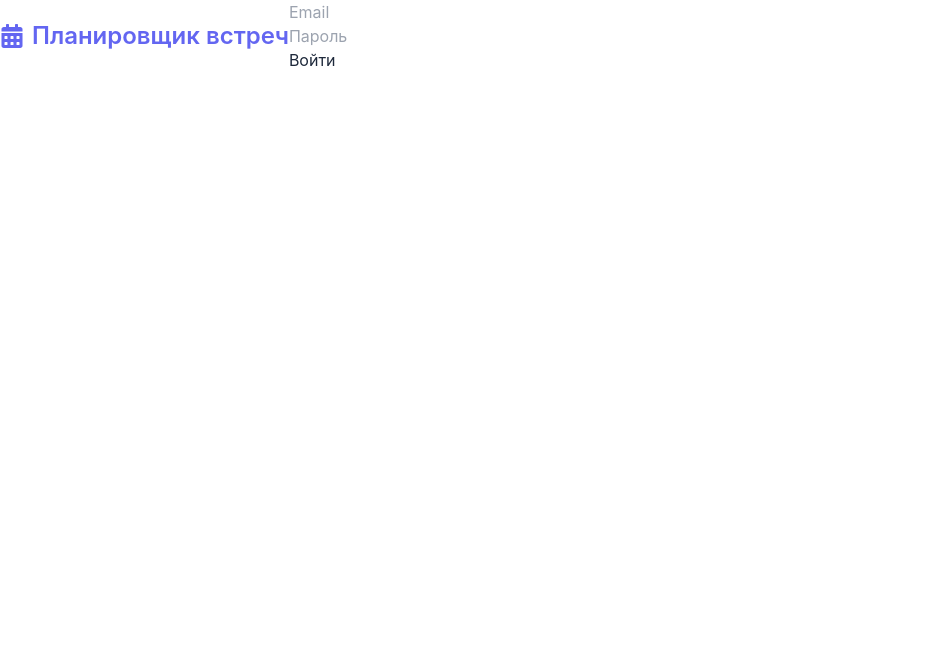
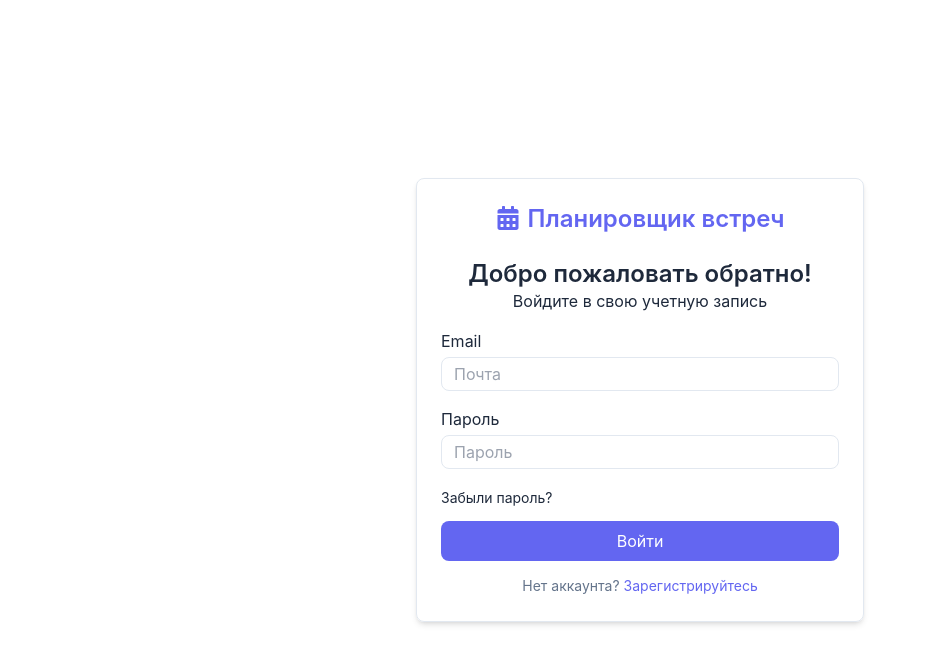
Before and after one commit to AlexeyKomarov99/MeetingPlanner, a Next.js app in the folder frontend/: page /auth/login in a window 1280 px wide. Shown: the top 664 px of the page, without its empty margins (0-926 px from the left). Built offline with nearby package versions, Linux system fonts and the light colour scheme.

Commit message:
Написание стилей компонентам RegisterForm и LoginForm

```diff
--- a/frontend/app/auth/login/page.js
+++ b/frontend/app/auth/login/page.js
@@ -5,61 +5,20 @@ import LoginForm from '../../../components/forms/LoginForm'
 
 const page = () => {
 
-  // add location
   return (
-    <div className='flex'>
-      <Logo />
-      <LoginForm />
+    <div className='min-h-screen flex justify-center items-center'>
+      <div className='w-full max-w-md p-6 border border-[var(--border-light)] rounded-lg shadow-md'>
+        <div className='flex justify-center mb-6'>
+          <Logo />
+        </div>
+        <div className='text-center mb-4'>
+          <h4>Добро пожаловать обратно!</h4>
+          <span>Войдите в свою учетную запись</span>
+        </div>
+        <LoginForm />
+      </div>
     </div>
   )
 }
 
 export default page
-
-
-
-
-
-// components/forms/LoginForm.js
-// 'use client';
-// import { useForm } from 'react-hook-form';
-// import { zodResolver } from '@hookform/resolvers/zod';
-// import { loginSchema } from '../../lib/validation';
-
-// export default function LoginForm() {
-//   const { register, handleSubmit, formState: { errors } } = useForm({
-//     resolver: zodResolver(loginSchema)
-//   });
-
-//   const onSubmit = async (data) => {
-//     console.log('Login data:', data);
-//     // TODO: API call
-//   };
-
-//   return (
-//     <form onSubmit={handleSubmit(onSubmit)} className="space-y-4">
-//       <div>
-//         <input
-//           {...register('email')}
-//           placeholder="Email"
-//           className="w-full p-3 border border-[var(--border-light)] rounded-lg"
-//         />
-//         {errors.email && <p className="text-red-500 text-sm">{errors.email.message}</p>}
-//       </div>
-
-//       <div>
-//         <input
-//           type="password"
-//           {...register('password')}
-//           placeholder="Пароль"
-//           className="w-full p-3 border border-[var(--border-light)] rounded-lg"
-//         />
-//         {errors.password && <p className="text-red-500 text-sm">{errors.password.message}</p>}
-//       </div>
-
-//       <button type="submit" className="w-full bg-[var(--bg-accent)] text-white p-3 rounded-lg">
-//         Войти
-//       </button>
-//     </form>
-//   );
-// }
--- a/frontend/app/global.css
+++ b/frontend/app/global.css
@@ -6,9 +6,10 @@
     box-sizing: border-box;
     padding: 0;
     margin: 0;
-    outline: 0;
+    /* outline: 0; */
     list-style-type: none;
     text-decoration: none;
+    user-select: none;
 }
 
 :root {
@@ -99,7 +100,17 @@
   color: var(--bg-primary);
 }
 
-/* Отлично! Как мне теперь при наведении мыши сделать так, чтобы у меня кнопка приобретала фон акцентного цвета, а текст белого? */
+.btn-accent-color {
+  padding: 8px 16px;
+  border-radius: 8px;
+  background-color: var(--bg-accent);
+  color: var(--bg-primary);
+  transition: color 0.2s ease, background-color 0.2s ease, filter 0.2s ease;
+  cursor: pointer;
+}
+.btn-accent-color:hover {
+  filter: brightness(1.1);
+}
 
 @layer base {
   body {
@@ -132,9 +143,9 @@
     transition: color 0.2s ease;
   }
 
-  a:hover {
+  /* a:hover {
     color: var(--accent-purple);
-  }
+  } */
 
   /* Кнопки базовые */
   button {
--- a/frontend/components/forms/LoginForm.js
+++ b/frontend/components/forms/LoginForm.js
@@ -3,6 +3,7 @@ import React from 'react'
 import { useForm } from 'react-hook-form';
 import { zodResolver } from '@hookform/resolvers/zod';
 import { loginSchema } from '../../lib/validation';
+import Link from 'next/link';
 
 const LoginForm = () => {
     const { register, handleSubmit, formState: { errors } } = useForm({
@@ -15,32 +16,58 @@ const LoginForm = () => {
     };
 
     return (
-        <form onSubmit={handleSubmit(onSubmit)}>
-            <div>
+        <form
+            onSubmit={handleSubmit(onSubmit)}
+        >
+            <div className='space-y-3'>
+                <div className='flex flex-col'>
+                    <label className='block text-[var(--text-primary)] mb-1'>Email</label>
                     <input
                         {...register('email')}
-                    placeholder='Email'
-                    className=''
+                        placeholder='Почта'
+                        className='w-full px-3 py-1 border border-[var(--border-light)] rounded-lg mb-1 hover:border-[var(--text-accent)!important] transition-colors duration-200 focus:border-[var(--text-accent)!important] focus:outline-none cursor-pointer'
                     />
-                {errors.email && <span>{errors.email.message}</span>}
+                    {errors.email && <span className='text-sm text-red-500'>{errors.email.message}</span>}
                 </div>
 
-            <div>
+                <div className='flex flex-col'>
+                    <label className='block text-[var(--text-primary)] mb-1'>Пароль</label>
                     <input
                         type='password'
                         {...register('password')}
                         placeholder="Пароль"
-                    className=''
+                        className='w-full px-3 py-1 border border-[var(--border-light)] rounded-lg mb-1 hover:border-[var(--text-accent)!important] transition-colors duration-200 focus:border-[var(--text-accent)!important] focus:outline-none cursor-pointer'
                     />
-                {errors.password && <span>{errors.password.message}</span>}
+                    {errors.password && <span className='text-sm text-red-500'>{errors.password.message}</span>}
+                </div>
+
+                <div className='text-left mt-2'>
+                    <Link
+                        href='/auth/forgot-password'
+                        className='text-[var(--text-primary)] text-sm hover:text-[var(--text-accent)]'
+                    >
+                        Забыли пароль?
+                    </Link>
                 </div>
 
                 <button
                     type='submit'
-                className=''
+                    className='btn-accent-color w-full'
                 >
                     Войти
                 </button>
+
+                <div className='text-center mt-4'>
+                    <span className='text-[var(--text-secondary)] text-sm'>
+                        Нет аккаунта?{' '}
+                        <Link href='/auth/register' className='text-[var(--text-accent)]'>
+                            Зарегистрируйтесь
+                        </Link>
+                    </span>
+                </div>
+
+            </div>
+
         </form>
     )
 }
--- a/frontend/components/forms/RegisterForm.js
+++ b/frontend/components/forms/RegisterForm.js
@@ -0,0 +1,101 @@
+'use client'
+import React from 'react'
+import { useForm } from 'react-hook-form';
+import { zodResolver } from '@hookform/resolvers/zod';
+import { registerSchema } from '../../lib/validation';
+import Link from 'next/link';
+
+function RegisterForm() {
+    const { register, handleSubmit, formState: { errors } } = useForm({
+        resolver: zodResolver(registerSchema)
+    });
+
+    const onSubmit = async (data) => {
+        console.log('Registr data:', data);
+        // TODO: API call
+    };
+
+    return (
+        <form onSubmit={handleSubmit(onSubmit)}>
+            <div className='space-y-3'>
+
+                {/* Имя и фамилия */}
+                <div className='grid grid-cols-2 gap-3'>
+                    <div className='flex flex-col'>
+                        <label className='block text-[var(--text-primary)] mb-1'>Имя</label>
+                        <input
+                            {...register('name')}
+                            placeholder='Имя'
+                            className='w-full px-3 py-1 border border-[var(--border-light)] rounded-lg mb-1 hover:border-[var(--text-accent)!important] transition-colors duration-200 focus:border-[var(--text-accent)!important] focus:outline-none cursor-pointer'
+                        />
+                        {errors.name && <span className='text-sm text-red-500'>{errors.name.message}</span>}
+                    </div>
+
+                    <div className='flex flex-col'>
+                        <label className='block text-[var(--text-primary)] mb-1'>Фамилия</label>
+                        <input
+                            {...register('surname')}
+                            placeholder='Фамилия'
+                            className='w-full px-3 py-1 border border-[var(--border-light)] rounded-lg mb-1 hover:border-[var(--text-accent)!important] transition-colors duration-200 focus:border-[var(--text-accent)!important] focus:outline-none cursor-pointer'
+                        />
+                        {errors.surname && <span className='text-sm text-red-500'>{errors.surname.message}</span>}
+                    </div>
+                </div>
+
+                {/* Email */}
+                <div className='flex flex-col'>
+                    <label className='block text-[var(--text-primary)] mb-1'>Email</label>
+                    <input
+                        {...register('email')}
+                        placeholder='Email'
+                        className='w-full px-3 py-1 border border-[var(--border-light)] rounded-lg mb-1 hover:border-[var(--text-accent)!important] transition-colors duration-200 focus:border-[var(--text-accent)!important] focus:outline-none cursor-pointer'
+                    />
+                    {errors.email && <span className='text-sm text-red-500'>{errors.email.message}</span>}
+                </div>
+
+                {/* Password */}
+                <div className='flex flex-col'>
+                    <label className='block text-[var(--text-primary)] mb-1'>Пароль</label>
+                    <input
+                        type='password'
+                        {...register('password')}
+                        placeholder="Пароль"
+                        className='w-full px-3 py-1 border border-[var(--border-light)] rounded-lg mb-1 hover:border-[var(--text-accent)!important] transition-colors duration-200 focus:border-[var(--text-accent)!important] focus:outline-none cursor-pointer'
+                    />
+                    {errors.password && <span className='text-sm text-red-500'>{errors.password.message}</span>}
+                </div>
+
+                {/* Confirm password */}
+                <div className='flex flex-col'>
+                    <label className='block text-[var(--text-primary)] mb-1'>Подтвердите пароль</label>
+                    <input
+                        type='password'
+                        {...register('confirmPassword')}
+                        placeholder="Повторите пароль"
+                        className='w-full px-3 py-1 border border-[var(--border-light)] rounded-lg mb-1 hover:border-[var(--text-accent)!important] transition-colors duration-200 focus:border-[var(--text-accent)!important] focus:outline-none cursor-pointer'
+                    />
+                    {errors.confirmPassword && <span className='text-sm text-red-500'>{errors.confirmPassword.message}</span>}
+                </div>
+
+                <button
+                    type='submit'
+                    className='btn-accent-color w-full'
+                >
+                    Зарегистрироваться
+                </button>
+
+                <div className='text-center pt-8'>
+                    <span className='text-[var(--text-secondary)] text-sm'>
+                        Уже есть аккаунт?{' '}
+                        <Link href='/auth/login' className='text-[var(--text-accent)]'>
+                            Войти
+                        </Link>
+                    </span>
+                </div>
+
+            </div>
+        </form>
+    )
+}
+
+export default RegisterForm
--- a/frontend/components/ui/HeaderWrapper.js
+++ b/frontend/components/ui/HeaderWrapper.js
@@ -5,7 +5,7 @@ import Header from './Header'
 
 function HeaderWrapper() {
     const pathname = usePathname()
-    if (['/auth/login', '/auth/register'].includes(pathname)) {
+    if (['/auth/login', '/auth/register', '/auth/forgot-password'].includes(pathname)) {
         return null
     }
     return <Header />
--- a/frontend/components/ui/Logo.js
+++ b/frontend/components/ui/Logo.js
@@ -1,17 +1,13 @@
 import React from 'react'
-import Link from 'next/link'
 //===== assets =====//
 import { FaCalendarAlt as CalendarIcon } from 'react-icons/fa'
 
 const Logo = () => {
   return (
-    <Link
-        href='/'
-        className='flex items-center cursor-pointer'
-    >
+    <div className='flex items-center'>
         <CalendarIcon className='mr-2 main-icon' style={{ color: 'var(--text-accent)' }}/>
         <h4 className='' style={{ color: 'var(--text-accent)' }}>Планировщик встреч</h4>
-    </Link>
+    </div>
   )
 }
 
```
Also changed, not shown: frontend/app/auth/forgot-password/page.js (added, +9 -0 lines), frontend/app/auth/register/page.js (+10 -1 lines), frontend/lib/validation.js (+6 -1 lines). Lines whose indentation alone changed are shown as unchanged.
